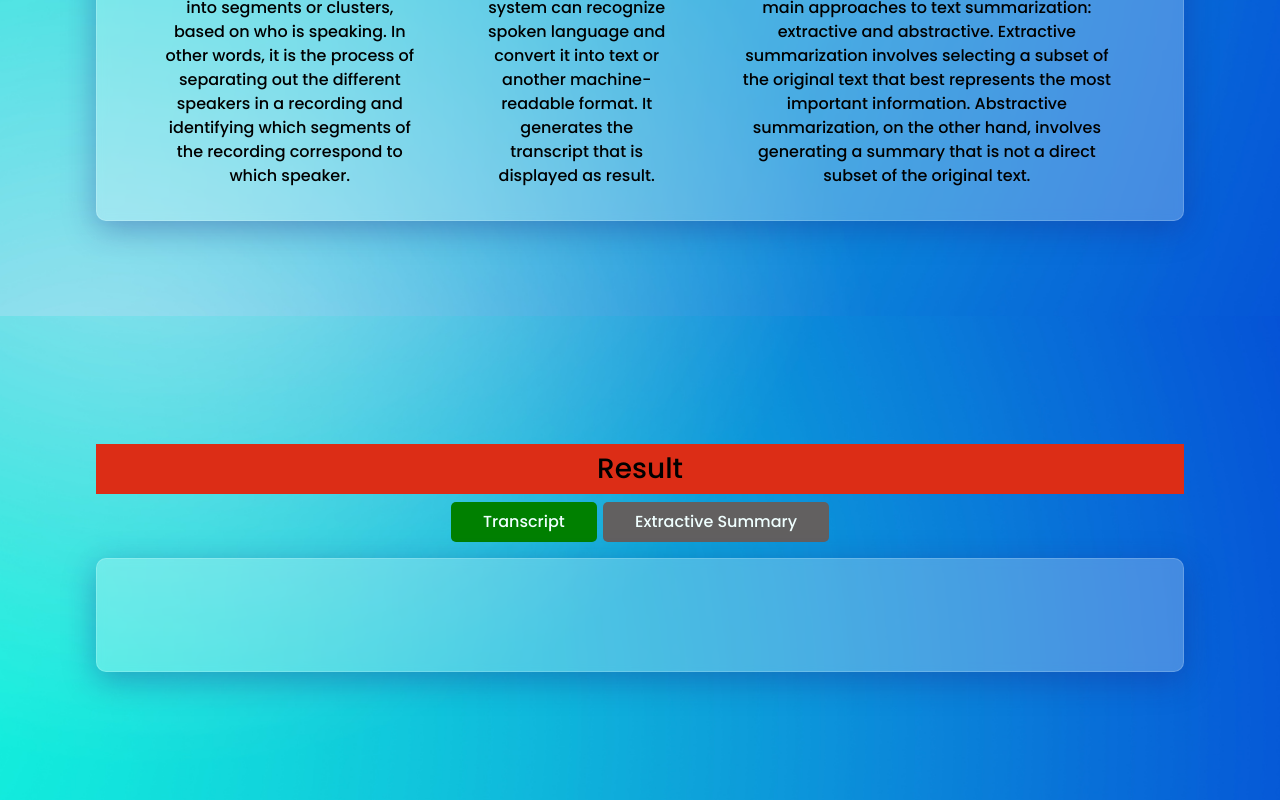
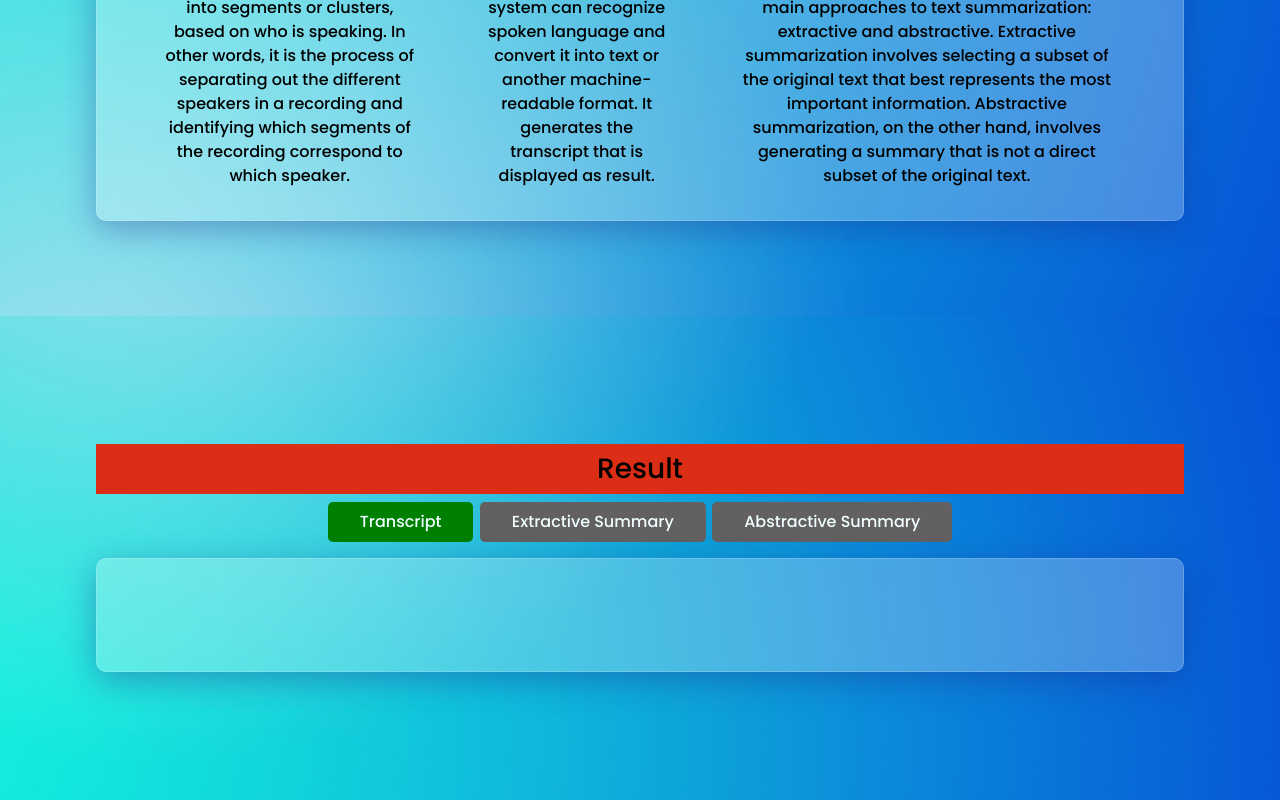
Before and after one commit to aswinap13/MeetShort, a React (Create React App) app: page / in a window 1280 px wide. Shown: the part 1284-2084 px from the top of the page. Built offline with nearby package versions, Linux system fonts and the light colour scheme; the HTML template or start-up script is replaced by a standard one.

Commit message:
added abstractive summary

```diff
--- a/src/pages/Display.js
+++ b/src/pages/Display.js
@@ -4,6 +4,8 @@ import './css/display.css'
 function Display(props) {
   const transcript = props.transcript;
   const esummary = props.esummary;
+  const asummary = props.asummary;
+
   const [activebtn, setActivebtn] = useState('transcript')
 
   const changeBtn = (e) => {
@@ -17,13 +19,14 @@ function Display(props) {
         {/* SUMMARY CHOSE BUTTONS */}
             <button className={ activebtn === 'transcript' ? 'summary-button active' : 'summary-button' } name='transcript' onClick={changeBtn}>Transcript</button>
             <button className={ activebtn === 'esummary' ? 'summary-button active' : 'summary-button' } name='esummary' onClick={changeBtn}>Extractive Summary</button>
-            {/* <button className={ activebtn === 'asummary' ? 'summary-button active' : 'summary-button' } name='asummary' onClick={changeBtn}>Abstractive Summary</button> */}
+            <button className={ activebtn === 'asummary' ? 'summary-button active' : 'summary-button' } name='asummary' onClick={changeBtn}>Abstractive Summary</button>
 
         <div className='summary-toggle'>
           <div className='asr'>
             {/* based on selection display summary */}
                 {activebtn === 'transcript' ?
                   <p className='transcript'>{transcript}</p> :
+                  activebtn === 'esummary' ? (
                   Object.entries(esummary).map(([key, value]) => (
                     <div>
                       <h4>{key}</h4>
@@ -33,7 +36,9 @@ function Display(props) {
                         ))}
                       </ul>
                     </div>
-                  ))}
+                  ))) : (
+                    <p className='transcript'>{asummary}</p>
+                  )}
 
           </div>
         </div>
--- a/src/pages/Home.js
+++ b/src/pages/Home.js
@@ -14,15 +14,16 @@ import Display from './Display'
 function Home() {
   const [transcript, setTranscript] = useState();
   const [esummary, setEsummary] = useState({});
+  const [asummary, setAsummary] = useState();
 
   return (
     <div className='App'>
-    <HomePage setEsummary={setEsummary} setTranscript={setTranscript}/>
+    <HomePage setAsummary={setAsummary} setEsummary={setEsummary} setTranscript={setTranscript}/>
     <div className='secnd'>
       <About/>
       <How/>
     </div>
-    <Display esummary={esummary} transcript={transcript}/>
+    <Display asummary={asummary} esummary={esummary} transcript={transcript}/>
   </div>
   )
 }
--- a/src/pages/HomePage.jsx
+++ b/src/pages/HomePage.jsx
@@ -5,6 +5,7 @@ import './css/homepage.css'
 
 
 function HomePage(props) {
+  const setAsummary = props.setAsummary;
   const setEsummary = props.setEsummary;
   const setTranscript = props.setTranscript;
 
@@ -17,7 +18,7 @@ function HomePage(props) {
             <p>Summarize you meetings in one click. Just provide the audio of your meeting and number of speakers (optional). Then wait and watch the magic. You can get transcript and 2 types of summaries from the audio.</p>
             <button className='btn-start' onClick={() => setVisible(!visible)}>Get Started<i class='fas fa-angle-double-right'></i></button>
         </div>
-        {!visible && <Upload setVisible={setVisible} visible={visible} setEsummary={setEsummary} setTranscript={setTranscript}/>}
+        {!visible && <Upload setVisible={setVisible} visible={visible} setAsummary={setAsummary} setEsummary={setEsummary} setTranscript={setTranscript}/>}
 
     </div>
   )
--- a/src/pages/Upload.js
+++ b/src/pages/Upload.js
@@ -18,6 +18,7 @@ function Upload(props) {
   const [loading, setLoading] = useState(false);
   const [useSI, setUseSI] = useState(false);
 
+  const setAsummary = props.setAsummary;
   const setEsummary = props.setEsummary;
   const setTranscript = props.setTranscript;
 
@@ -57,6 +58,7 @@ function Upload(props) {
       setError(null)
       setTranscript(d.transcript)
       setEsummary(d.esummary)
+      setAsummary(d.asummary)
     }).catch(err => {
         setLoading(false)
         if (err.Error === "RuntimeError") {
```
Also changed, not shown: 1 other file (tests, documents, lock files or other folders).
